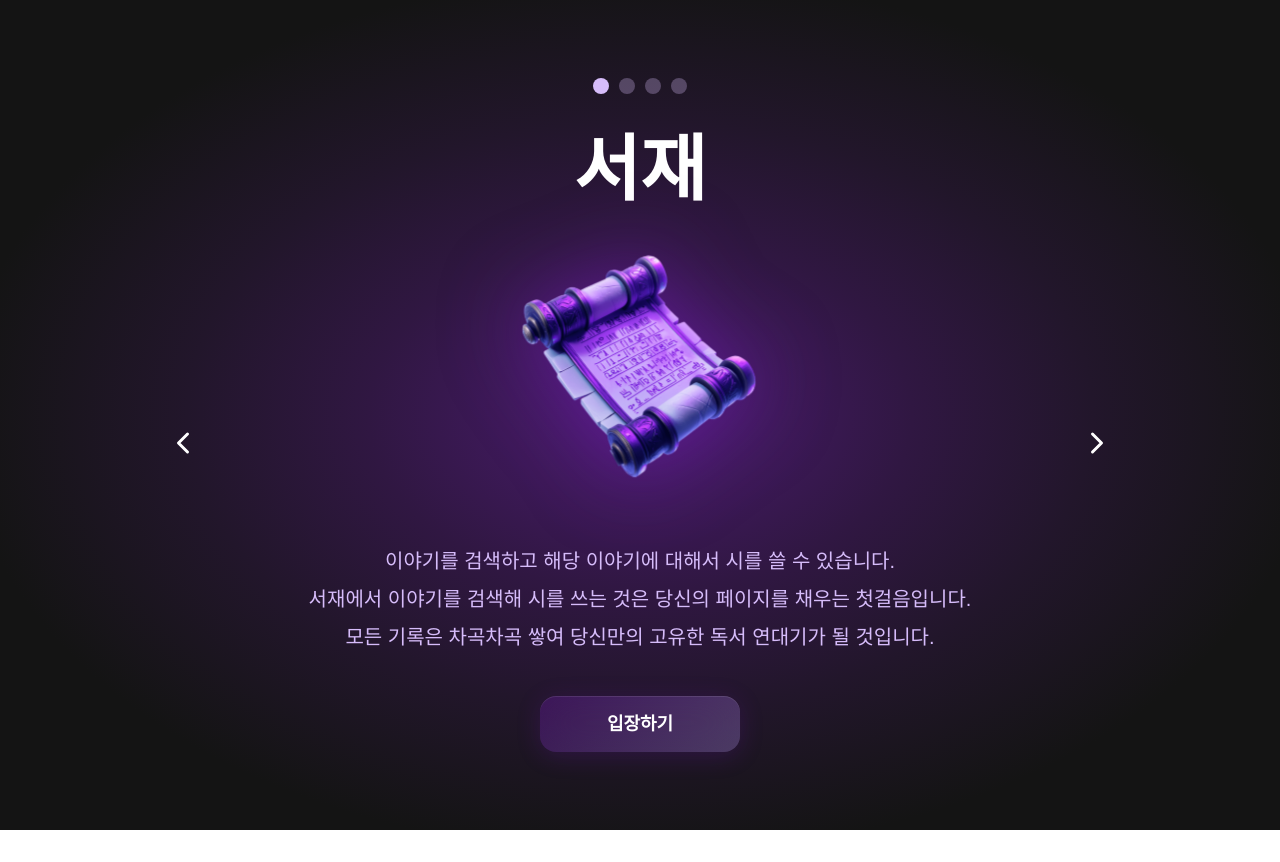
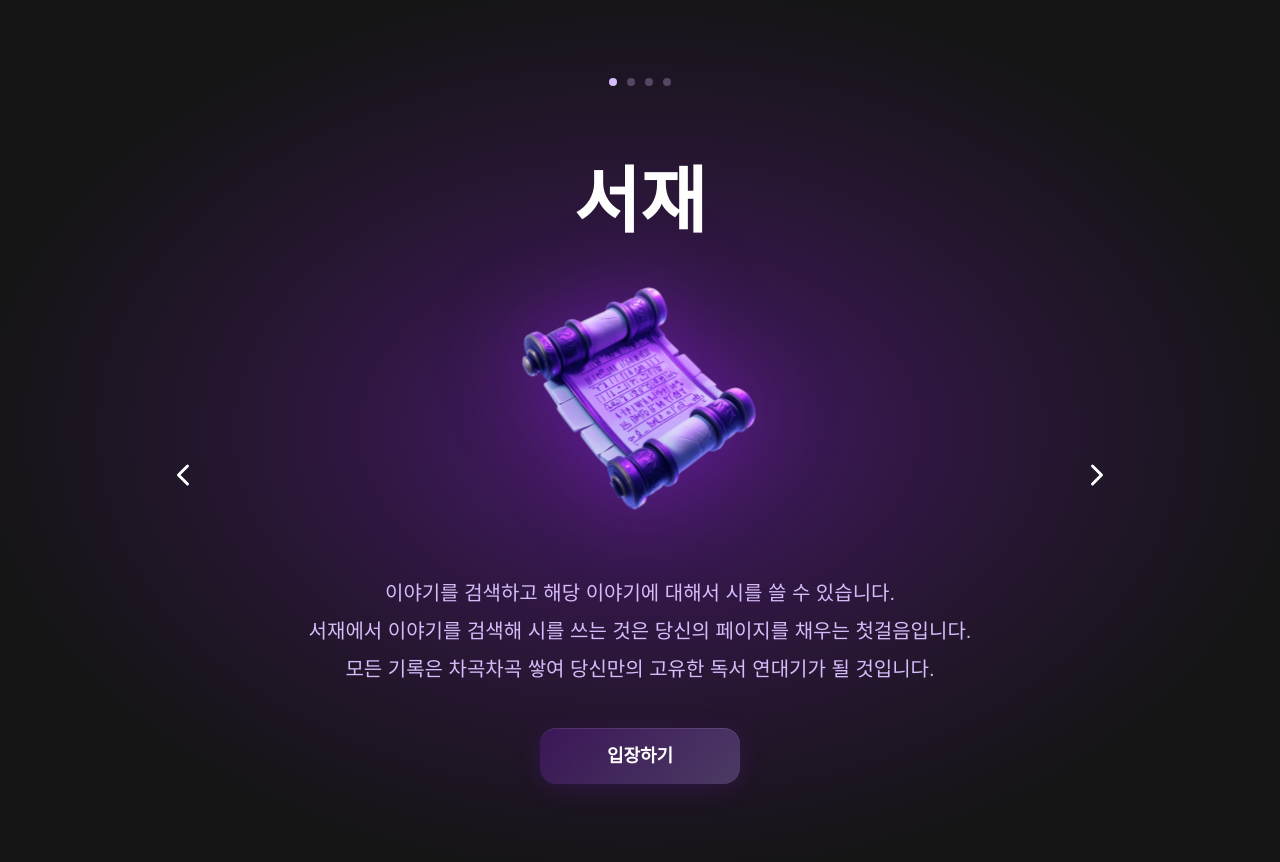
Before and after one commit to Fanta-Poem/Fanta-Poem_frontend, a Next.js app: page /menu in a window 1280 px wide. Before the commit the page ends 830 px from the top, so only its background shows below. Built offline with nearby package versions, Linux system fonts and the light colour scheme.

Commit message:
style :: 도트 스타일 수정

```diff
--- a/app/menu/style.ts
+++ b/app/menu/style.ts
@@ -29,7 +29,7 @@ export const MenuInner = styled.div`
   flex-direction: column;
   width: 100%;
   max-width: 1110px;
-  gap: 40px;
+  gap: 80px;
 `;
 
 export const DotsIndicator = styled.div`
@@ -40,8 +40,8 @@ export const DotsIndicator = styled.div`
 `;
 
 export const Dot = styled.div<{ active?: boolean }>`
-  width: 16px;
-  height: 16px;
+  width: 8px;
+  height: 8px;
   border-radius: 50%;
   background: ${(props) =>
     props.active ? "var(--light-primary)" : "rgba(214, 188, 250, 0.3)"};
```
